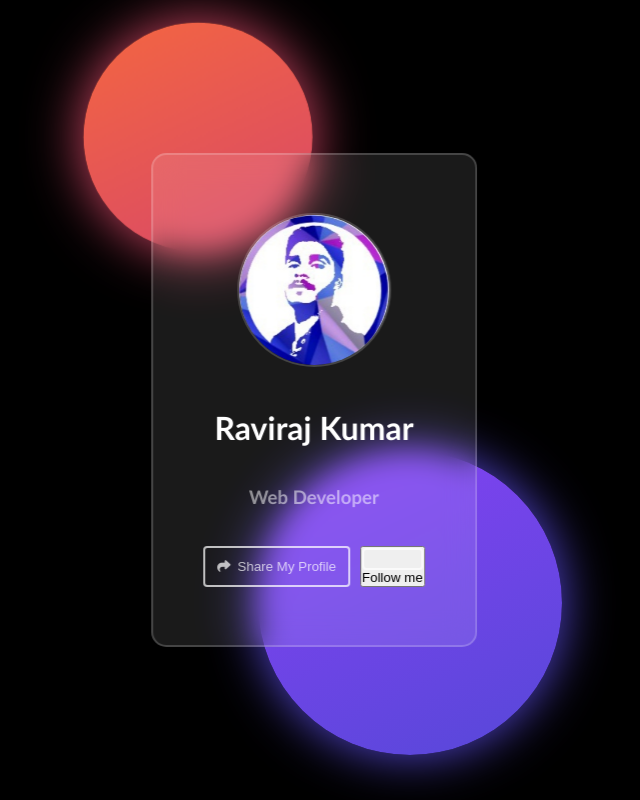
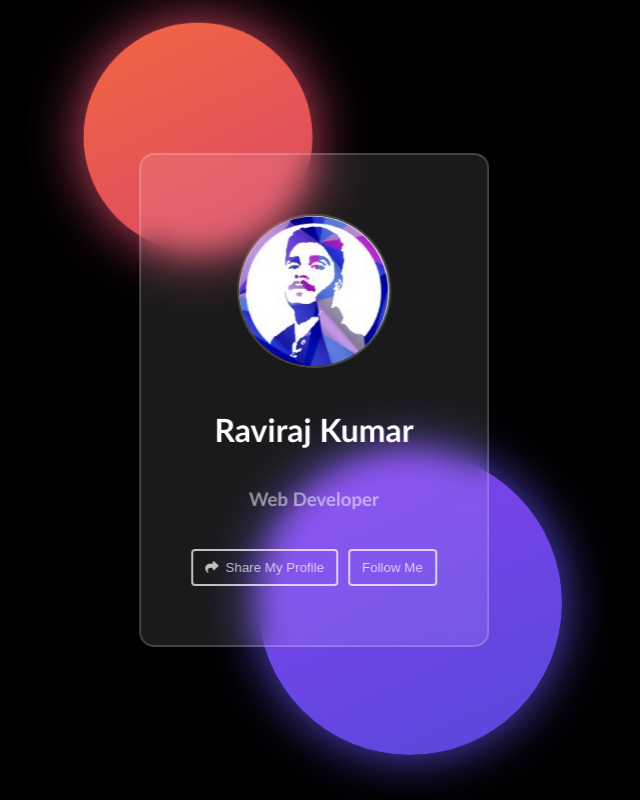
Before and after one commit to RavirajKumarTiwari/share-profile-modal, a plain HTML site: page index.html in a window 1280 px wide. Shown: the whole page, without its empty margins (326-966 px from the left). Drawn offline with Linux system fonts and the light colour scheme.

Commit message:
fixing the Follow button

```diff
--- a/index.html
+++ b/index.html
@@ -31,8 +31,7 @@
           <div>share my profile</div>
         </button>
 
-        <button onclick="followMe()" >
-          <i class="btn-follow btn-card"></i>
+        <button onclick="followMe()" class="btn-follow btn-card">
           <div>Follow me</div>
         </button>
       </div>
```
